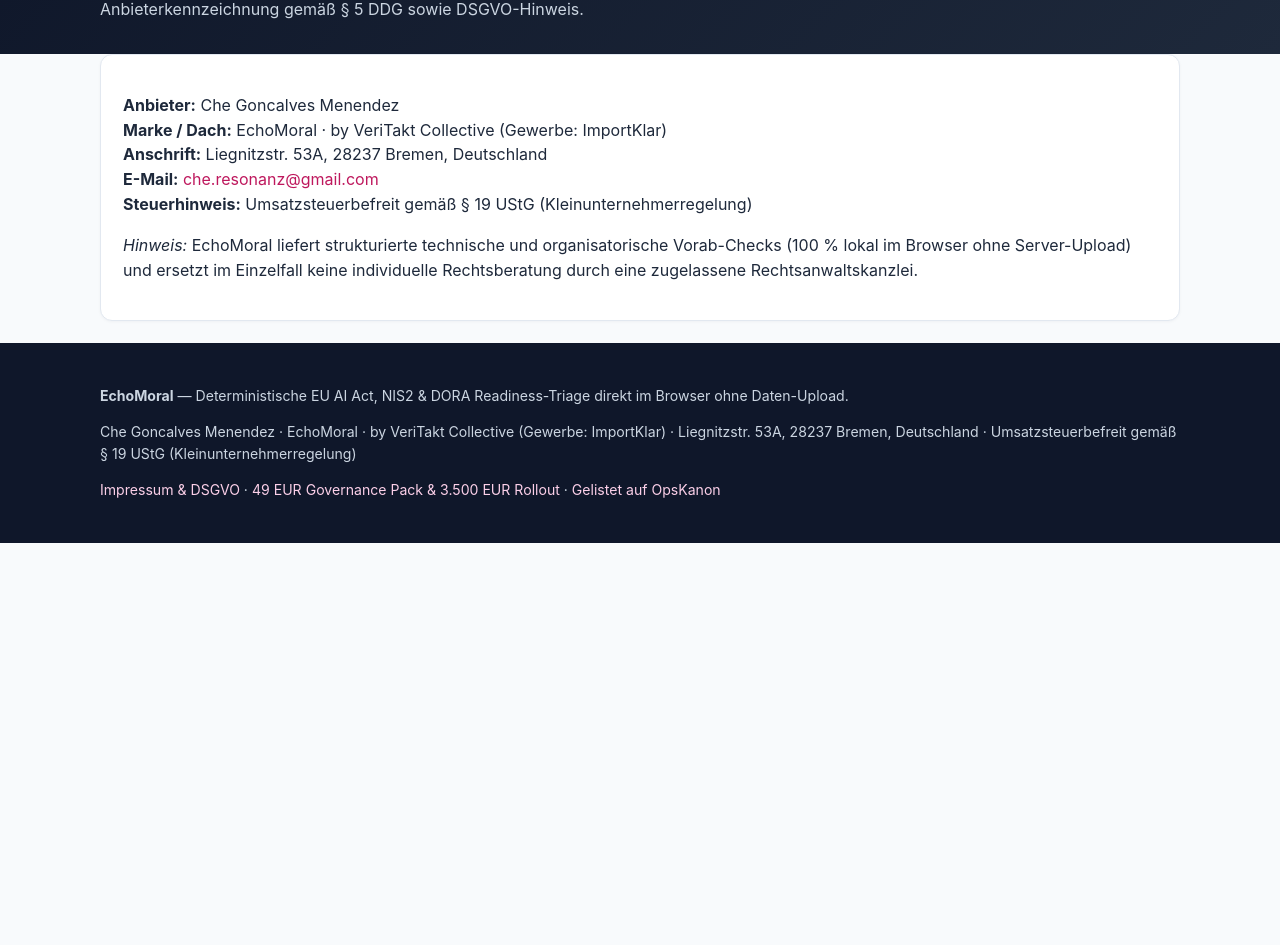
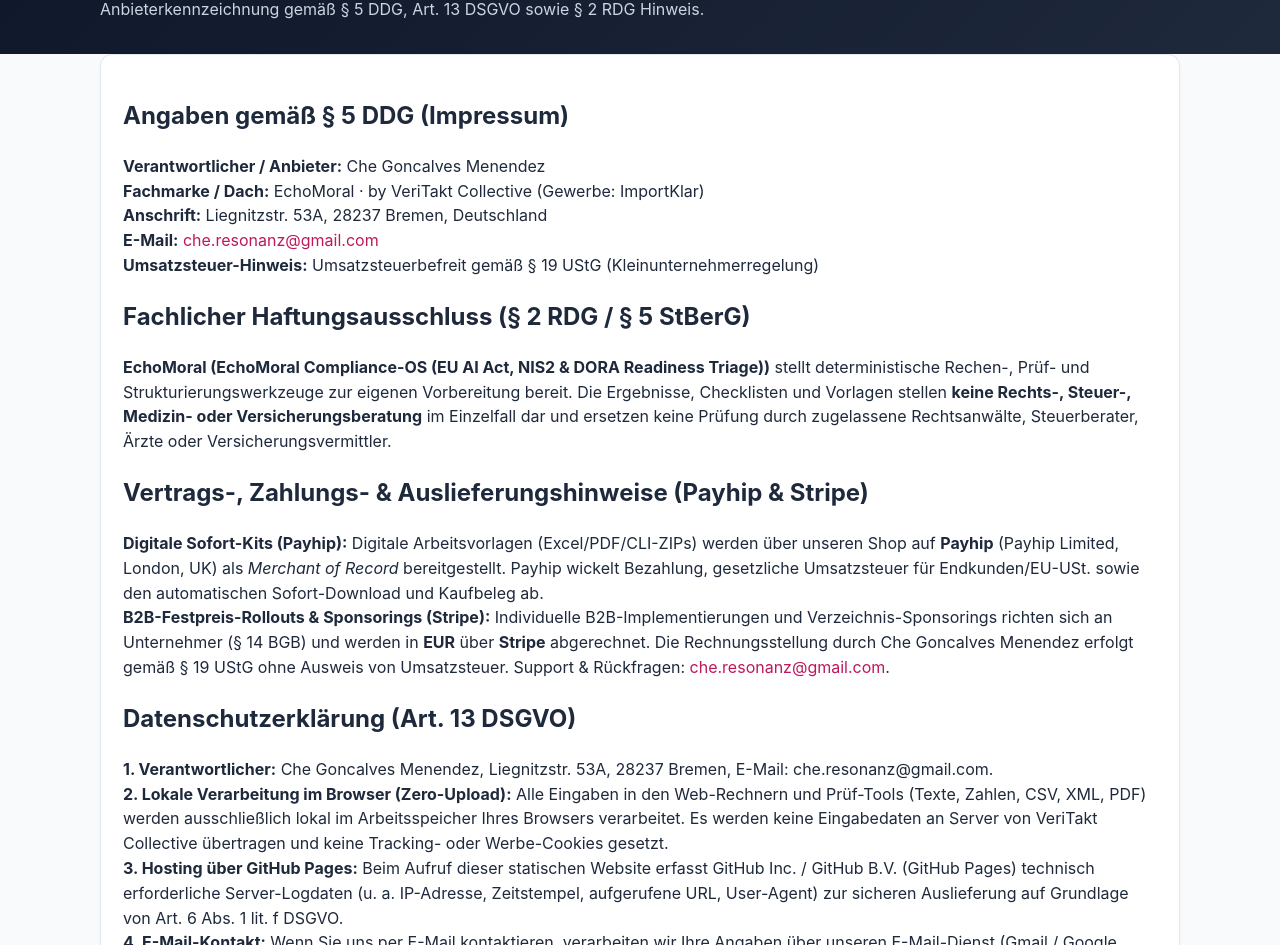
Before and after one commit to cheresonanz-design/echomoral-compliance, a plain HTML site: page legal/index.html in a window 1280 px wide. Shown: the part 158-1103 px from the top of the page. Before the commit the page ends 800 px from the top, so only its background shows below. Drawn offline with Linux system fonts and the light colour scheme.

Commit message:
Deploy EchoMoral Compliance-OS (2026-11-24 01:21:13)

```diff
--- a/legal/index.html
+++ b/legal/index.html
@@ -4,7 +4,7 @@
   <meta charset="utf-8" />
   <meta name="viewport" content="width=device-width, initial-scale=1" />
   <title>Impressum &amp; Datenschutz — EchoMoral</title>
-  <meta name="description" content="Anbieterkennzeichnung § 5 DDG und Hinweis zur client-seitigen Verarbeitung ohne Rechtsberatung." />
+  <meta name="description" content="Anbieterkennzeichnung § 5 DDG, Art. 13 DSGVO und Hinweis zur client-seitigen Verarbeitung ohne Rechtsberatung." />
   <link rel="canonical" href="https://cheresonanz-design.github.io/echomoral-compliance/legal/" />
   <link rel="stylesheet" href="../assets/styles.css" />
 
@@ -27,18 +27,52 @@
       </nav>
     </div>
   </header>
+  <section class="hero"><div class="container"><h1>Impressum, Datenschutz &amp; rechtlicher Hinweis</h1><p>Anbieterkennzeichnung gemäß § 5 DDG, Art. 13 DSGVO sowie § 2 RDG Hinweis.</p></div></section><main class="container">
+    <div class="card">
+      <h2>Angaben gemäß § 5 DDG (Impressum)</h2>
+      <p>
+        <strong>Verantwortlicher / Anbieter:</strong> Che Goncalves Menendez<br />
+        <strong>Fachmarke / Dach:</strong> EchoMoral · by VeriTakt Collective (Gewerbe: ImportKlar)<br />
+        <strong>Anschrift:</strong> Liegnitzstr. 53A, 28237 Bremen, Deutschland<br />
+        <strong>E-Mail:</strong> <a href="mailto:che.resonanz@gmail.com">che.resonanz@gmail.com</a><br />
+        <strong>Umsatzsteuer-Hinweis:</strong> Umsatzsteuerbefreit gemäß § 19 UStG (Kleinunternehmerregelung)
+      </p>
 
-  <section class="hero"><div class="container"><h1>Impressum &amp; rechtlicher Hinweis</h1><p>Anbieterkennzeichnung gemäß § 5 DDG sowie DSGVO-Hinweis.</p></div></section>
-  <main class="container"><div class="card">
-    <p>
-      <strong>Anbieter:</strong> Che Goncalves Menendez<br />
-      <strong>Marke / Dach:</strong> EchoMoral · by VeriTakt Collective (Gewerbe: ImportKlar)<br />
-      <strong>Anschrift:</strong> Liegnitzstr. 53A, 28237 Bremen, Deutschland<br />
-      <strong>E-Mail:</strong> <a href="mailto:che.resonanz@gmail.com">che.resonanz@gmail.com</a><br />
-      <strong>Steuerhinweis:</strong> Umsatzsteuerbefreit gemäß § 19 UStG (Kleinunternehmerregelung)
-    </p>
-    <p><em>Hinweis:</em> EchoMoral liefert strukturierte technische und organisatorische Vorab-Checks (100 % lokal im Browser ohne Server-Upload) und ersetzt im Einzelfall keine individuelle Rechtsberatung durch eine zugelassene Rechtsanwaltskanzlei.</p>
-  </div></main>
+      <h2>Fachlicher Haftungsausschluss (§ 2 RDG / § 5 StBerG)</h2>
+      <p>
+        <strong>EchoMoral (EchoMoral Compliance-OS (EU AI Act, NIS2 &amp; DORA Readiness Triage))</strong> stellt deterministische Rechen-, Prüf- und Strukturierungswerkzeuge zur eigenen Vorbereitung bereit.
+        Die Ergebnisse, Checklisten und Vorlagen stellen <strong>keine Rechts-, Steuer-, Medizin- oder Versicherungsberatung</strong> im Einzelfall dar
+        und ersetzen keine Prüfung durch zugelassene Rechtsanwälte, Steuerberater, Ärzte oder Versicherungsvermittler.
+      </p>
+
+      <h2>Vertrags-, Zahlungs- &amp; Auslieferungshinweise (Payhip &amp; Stripe)</h2>
+      <p>
+        <strong>Digitale Sofort-Kits (Payhip):</strong> Digitale Arbeitsvorlagen (Excel/PDF/CLI-ZIPs) werden über unseren Shop auf
+        <strong>Payhip</strong> (Payhip Limited, London, UK) als <em>Merchant of Record</em> bereitgestellt. Payhip wickelt Bezahlung,
+        gesetzliche Umsatzsteuer für Endkunden/EU-USt. sowie den automatischen Sofort-Download und Kaufbeleg ab.<br />
+        <strong>B2B-Festpreis-Rollouts &amp; Sponsorings (Stripe):</strong> Individuelle B2B-Implementierungen und Verzeichnis-Sponsorings
+        richten sich an Unternehmer (§ 14 BGB) und werden in <strong>EUR</strong> über <strong>Stripe</strong> abgerechnet.
+        Die Rechnungsstellung durch Che Goncalves Menendez erfolgt gemäß § 19 UStG ohne Ausweis von Umsatzsteuer.
+        Support &amp; Rückfragen: <a href="mailto:che.resonanz@gmail.com">che.resonanz@gmail.com</a>.
+      </p>
+
+      <h2>Datenschutzerklärung (Art. 13 DSGVO)</h2>
+      <p>
+        <strong>1. Verantwortlicher:</strong> Che Goncalves Menendez, Liegnitzstr. 53A, 28237 Bremen, E-Mail: che.resonanz@gmail.com.<br />
+        <strong>2. Lokale Verarbeitung im Browser (Zero-Upload):</strong> Alle Eingaben in den Web-Rechnern und Prüf-Tools (Texte, Zahlen, CSV, XML, PDF)
+        werden ausschließlich lokal im Arbeitsspeicher Ihres Browsers verarbeitet. Es werden keine Eingabedaten an Server von VeriTakt Collective übertragen
+        und keine Tracking- oder Werbe-Cookies gesetzt.<br />
+        <strong>3. Hosting über GitHub Pages:</strong> Beim Aufruf dieser statischen Website erfasst GitHub Inc. / GitHub B.V. (GitHub Pages) technisch erforderliche
+        Server-Logdaten (u. a. IP-Adresse, Zeitstempel, aufgerufene URL, User-Agent) zur sicheren Auslieferung auf Grundlage von Art. 6 Abs. 1 lit. f DSGVO.<br />
+        <strong>4. E-Mail-Kontakt:</strong> Wenn Sie uns per E-Mail kontaktieren, verarbeiten wir Ihre Angaben über unseren E-Mail-Dienst (Gmail / Google Ireland Limited)
+        zur Bearbeitung Ihrer Anfrage bzw. Vertragsanbahnung (Art. 6 Abs. 1 lit. b und f DSGVO).<br />
+        <strong>5. Zahlungsabwicklung:</strong> Bei Nutzung externer Checkout-Links verarbeiten <strong>Payhip Limited</strong> bzw. <strong>Stripe Technology Europe, Limited</strong>
+        die für Bezahlung, Betrugsprävention und steuerliche Belegpflichten erforderlichen Bestell- und Adressdaten gemäß Art. 6 Abs. 1 lit. b und c DSGVO.<br />
+        <strong>6. Ihre Rechte:</strong> Sie haben nach Art. 15–21 DSGVO das Recht auf Auskunft, Berichtigung, Löschung, Einschränkung der Verarbeitung,
+        Datenübertragbarkeit und Widerspruch sowie ein Beschwerderecht bei einer Datenschutz-Aufsichtsbehörde (Art. 77 DSGVO, z. B. Die Landesbeauftragte für Datenschutz und Informationsfreiheit der Freien Hansestadt Bremen).
+      </p>
+    </div>
+    </main>
   <footer class="footer no-print">
     <div class="container">
       <p><strong>EchoMoral</strong> — Deterministische EU AI Act, NIS2 &amp; DORA Readiness-Triage direkt im Browser ohne Daten-Upload.</p>
```
Also changed, not shown: sitemap.xml (+6 -6 lines).
